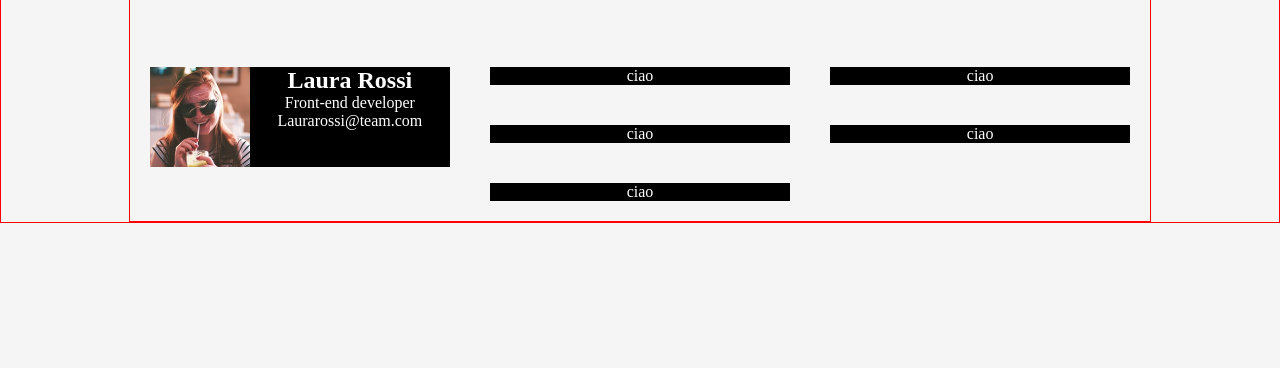
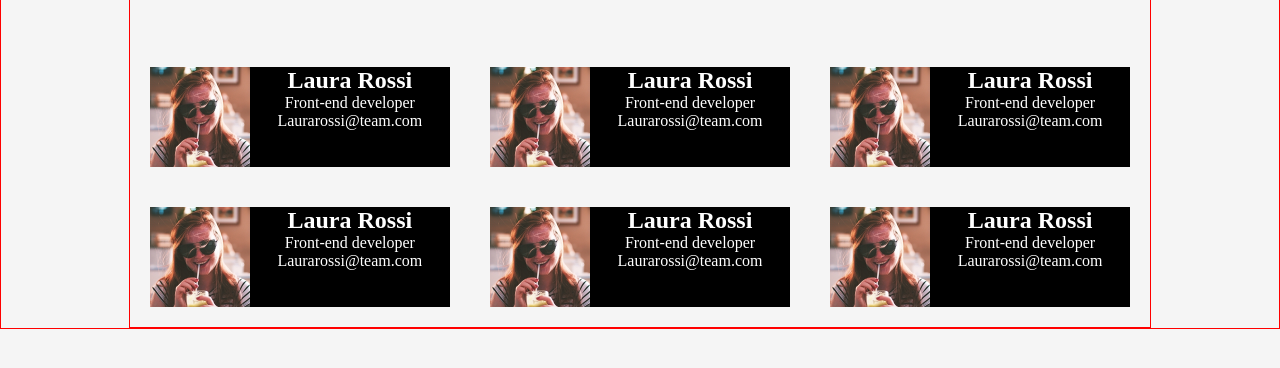
Before and after one commit to MicheleGiovagnoli/html-css-float-cards, a plain HTML site: page index.html in a window 1280 px wide. Shown: the part 154-522 px from the top of the page. Drawn offline with Linux system fonts and the light colour scheme.

Commit message:
Struttura completata

```diff
--- a/css/style.css
+++ b/css/style.css
@@ -33,12 +33,10 @@ header{
 }
 
 .colonna{
-
     color: white;
     float: left;
     text-align: center;
     width: calc(100% / 3);
-
 }
 .contenuto{
     background-color: black;
@@ -50,7 +48,14 @@ header{
     display: table;
     clear: both;
 }
-.laura{
+.img{
     width: 100px;
     float: left;
 }
+.titoli{
+
+
+}
+.email{
+
+}
--- a/index.html
+++ b/index.html
@@ -19,48 +19,67 @@
              <p>Lorem ipsum dolor sit amet, consectetur adipiscing elit. Fusce laoreet auctor augue, ut tempor est semper et. Morbi tristique sapien eu neque volutpat elementum. Maecenas consectetur sed massa at iaculis. Etiam ut sapien a ex tincidunt suscipit. Curabitur sit amet lorem turpis. Vestibulum ante ipsum primis in faucibus orci luctus</p>
         </header>
 
-        <main class="du-bugg clearfix">
+        <main class="clearfix">
 
 
 
             <div class="colonna">
               <div class="contenuto clearfix">
-                  <img src="img/female1.png" alt="laura" class="laura ">
-                  <h2>Laura Rossi</h2>
-                  <span>Front-end developer</span>
+                  <img src="img/female1.png" alt="laura" class="img">
+                  <h2 class="titoli">Laura Rossi</h2>
+                  <span class="titoli">Front-end developer</span>
                   <span class="email">Laurarossi@team.com</span>
               </div>
             </div>
 
             <div class="colonna">
-                <div class="contenuto">
-                    <span>ciao</span>
+                <div class="contenuto clearfix">
+                    <img src="img/female1.png" alt="laura" class="img">
+                    <h2 class="titoli">Laura Rossi</h2>
+                    <span class="titoli">Front-end developer</span>
+                    <span class="email">Laurarossi@team.com</span>
                 </div>
             </div>
 
             <div class="colonna">
-                <div class="contenuto">
-                    <span>ciao</span>
+                <div class="contenuto clearfix">
+                    <img src="img/female1.png" alt="laura" class="img">
+                    <h2 class="titoli">Laura Rossi</h2>
+                    <span class="titoli">Front-end developer</span> <br>
+                    <span class="email">Laurarossi@team.com</span>
                 </div>
             </div>
 
+
             <div class="colonna">
-                <div class="contenuto">
-                    <span>ciao</span>
+                <div class="contenuto clearfix">
+                    <img src="img/female1.png" alt="laura" class="img">
+                    <h2 class="titoli">Laura Rossi</h2>
+                    <span class="titoli">Front-end developer</span>
+                    <span class="email">Laurarossi@team.com</span>
                 </div>
             </div>
 
+
             <div class="colonna">
-                <div class="contenuto">
-                    <span>ciao</span>
+                <div class="contenuto clearfix">
+                    <img src="img/female1.png" alt="laura" class="img">
+                    <h2 class="titoli">Laura Rossi</h2>
+                    <span class="titoli">Front-end developer</span>
+                    <span class="email">Laurarossi@team.com</span>
                 </div>
             </div>
 
+
             <div class="colonna ">
-                <div class="contenuto">
-                    <span>ciao</span>
+                <div class="contenuto clearfix">
+                    <img src="img/female1.png" alt="laura" class="img">
+                    <h2 class="titoli">Laura Rossi</h2>
+                    <span class="titoli">Front-end developer</span>
+                    <span class="email">Laurarossi@team.com</span>
                 </div>
             </div>
+
 
 
 
```
